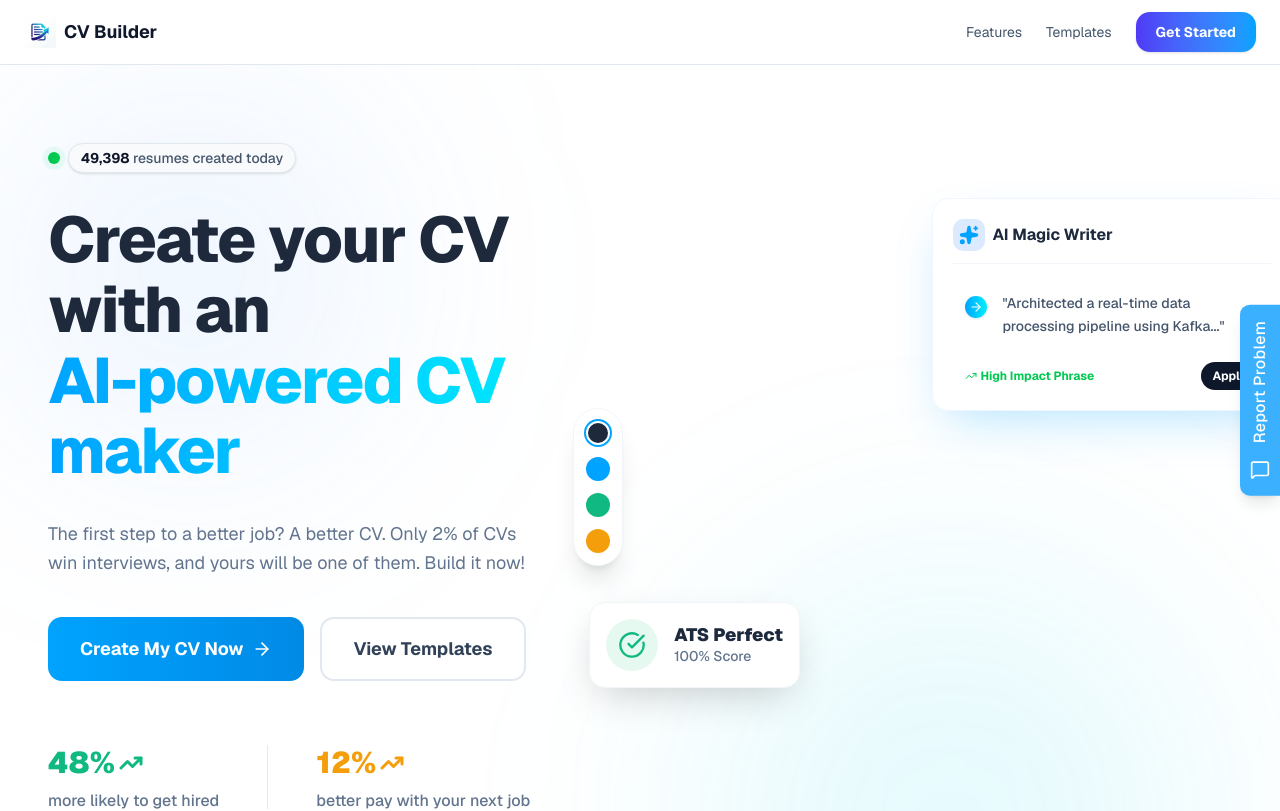
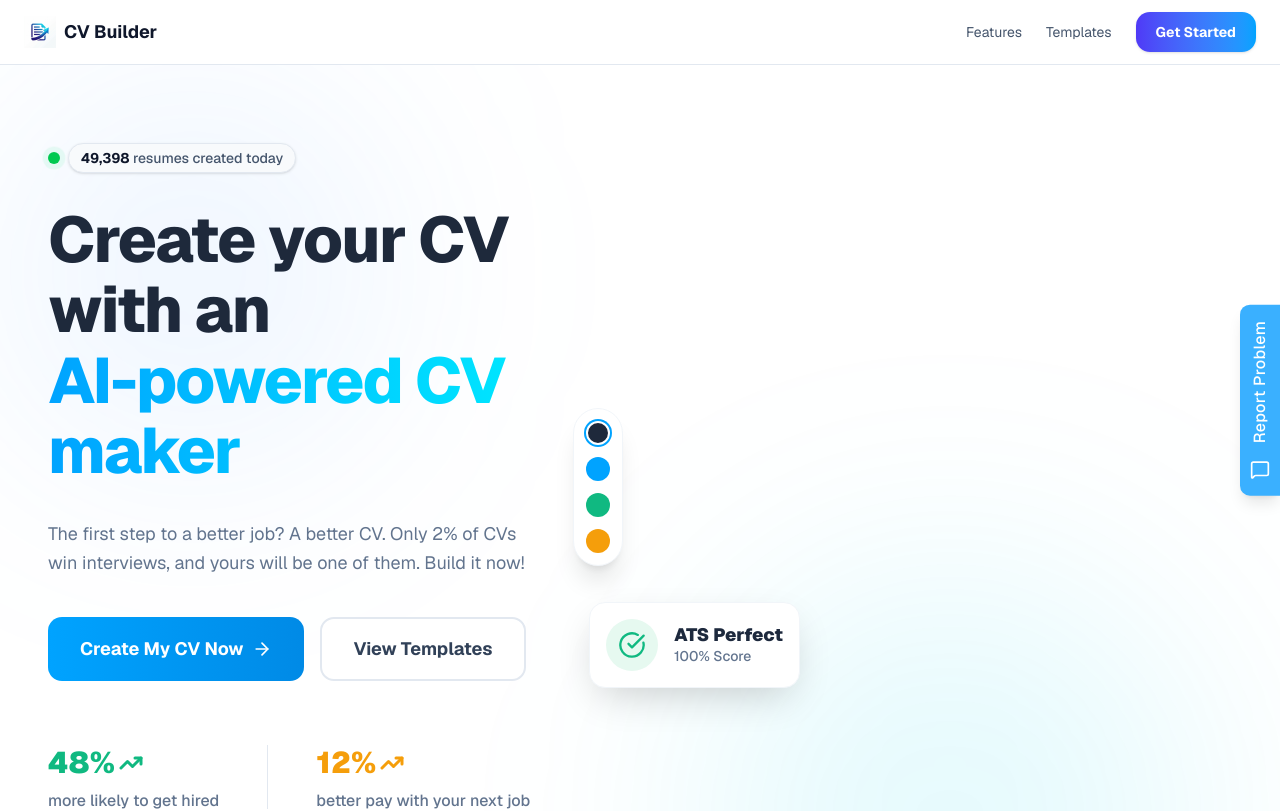
Before and after one commit to hiru2003/CV-Builder-Web, a Next.js app in the folder frontend/: page / in a window 1280 px wide. Shown: the top 811 px of the page. Built offline with nearby package versions, Linux system fonts and the light colour scheme; a web font is replaced by a local one.

Commit message:
refactor: remove AI Magic Writer component from the landing page

```diff
--- a/frontend/app/page.tsx
+++ b/frontend/app/page.tsx
@@ -386,25 +386,6 @@ export default function Home() {
                 </div>
               </div>
 
-              {/* AI Ideas Box (Floats on top right) */}
-              <div className="absolute top-[10%] right-[-10%] bg-white/90 backdrop-blur-md rounded-2xl shadow-[0_20px_50px_-15px_rgba(0,163,255,0.3)] border border-blue-50 p-5 w-[360px] animate-float-delayed">
-                <div className="flex items-center gap-2 mb-4 border-b border-slate-100 pb-3">
-                  <div className="bg-blue-100 p-1.5 rounded-lg">
-                    <Sparkles size={20} className="text-[#00A3FF]" fill="#00A3FF" />
-                  </div>
-                  <span className="font-bold text-slate-800 text-base">AI Magic Writer</span>
-                </div>
-                <div className="space-y-3">
-                  <div className="flex gap-4 items-start hover:bg-[#F4F9FF] p-3 rounded-xl transition-colors">
-                    <div className="mt-1 bg-gradient-to-r from-[#00A3FF] to-[#00F0FF] text-white rounded-full p-1 shadow-sm shrink-0"><ArrowRight size={14} /></div>
-                    <p className="text-[14px] text-slate-600 leading-relaxed font-medium">"Architected a real-time data processing pipeline using Kafka..."</p>
-                  </div>
-                  <div className="flex justify-between items-center mt-2 px-3">
-                    <span className="text-xs text-green-500 font-bold flex items-center gap-1"><TrendingUp size={12}/> High Impact Phrase</span>
-                    <button className="text-xs font-bold text-white bg-slate-900 px-3 py-1.5 rounded-full hover:bg-slate-800">Apply</button>
-                  </div>
-                </div>
-              </div>
 
               {/* Color Picker (Floats on left middle) */}
               <div className="absolute top-[40%] -left-16 bg-white rounded-full p-3 shadow-xl border border-slate-100 flex flex-col gap-3 animate-float delay-500">
```
Also changed, not shown: 1 other file (tests, documents, lock files or other folders).
